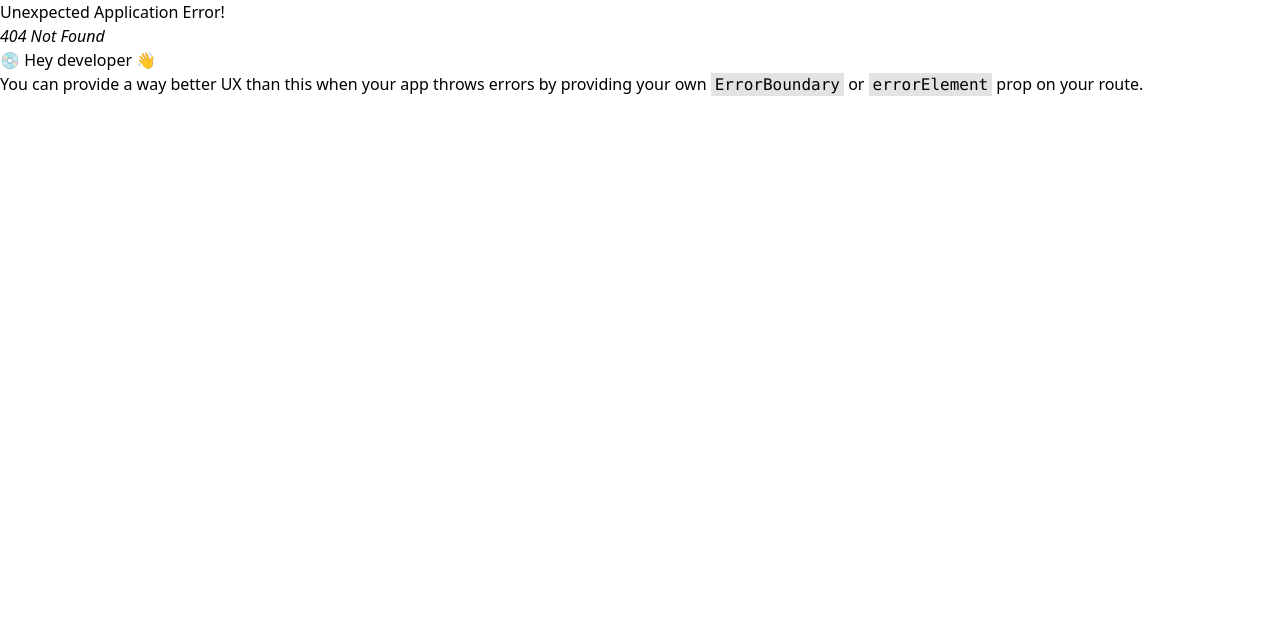
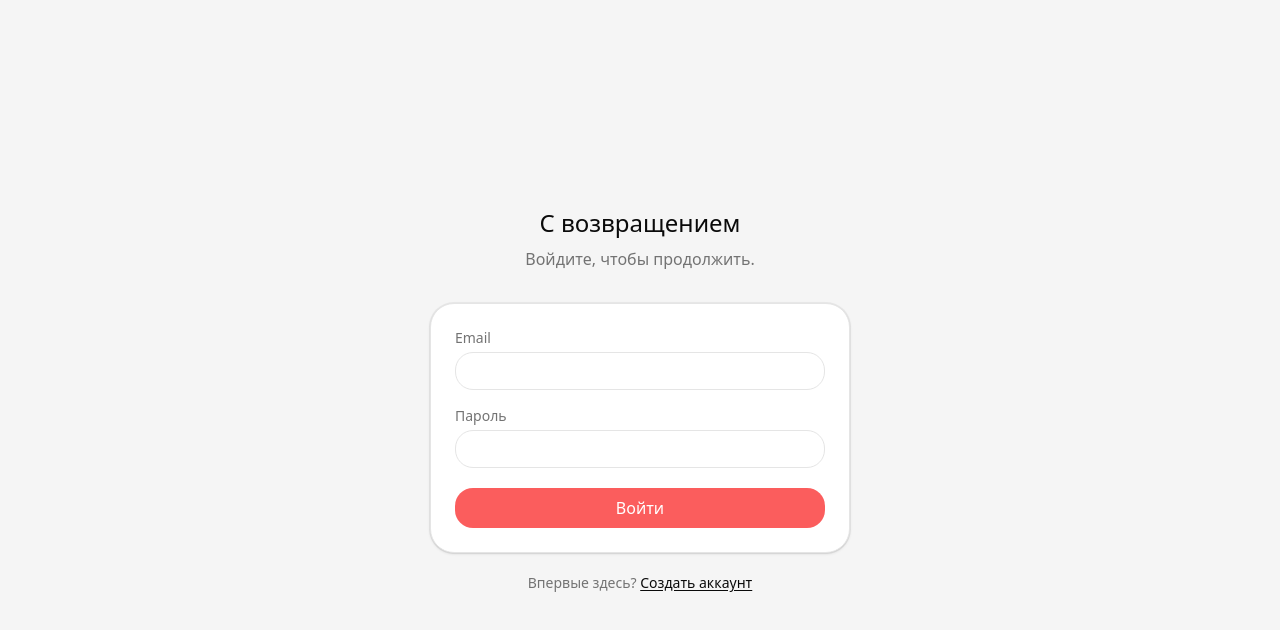
Before and after one commit to Alemy75/friends-discovery-monorepo, a React (Vite) app in the folder apps/web/: page /login in a window 1280 px wide. Before the commit this address had no page. Shown: the top 630 px of the page. Built offline with nearby package versions, Linux system fonts and the light colour scheme; no server answers.

Commit message:
feat(web): login screen + /login route

```diff
--- /dev/null
+++ b/apps/web/src/routes/login.route.tsx
@@ -0,0 +1,63 @@
+import { useEffect, useRef, useState } from 'react';
+import { useForm } from 'react-hook-form';
+import { zodResolver } from '@hookform/resolvers/zod';
+import { Link, useNavigate } from 'react-router-dom';
+import { useAuth } from '../auth/use-auth';
+import { loginSchema, type LoginValues } from '../auth/schemas';
+import { authErrorMessage } from '../auth/auth-error';
+import { AuthCard } from '../auth/auth-card';
+import { Input } from '../ui/input';
+import { Button } from '../ui/button';
+
+export function LoginScreen() {
+  const { login } = useAuth();
+  const navigate = useNavigate();
+  const [formError, setFormError] = useState<string | null>(null);
+  const errorRef = useRef<HTMLParagraphElement>(null);
+  const {
+    register,
+    handleSubmit,
+    formState: { errors, isSubmitting },
+  } = useForm<LoginValues>({ resolver: zodResolver(loginSchema) });
+
+  useEffect(() => {
+    if (formError) errorRef.current?.focus();
+  }, [formError]);
+
+  const onSubmit = handleSubmit(async ({ email, password }) => {
+    setFormError(null);
+    try {
+      await login(email, password);
+      navigate('/');
+    } catch (err) {
+      setFormError(authErrorMessage(err, { 401: 'Неверный email или пароль' }));
+    }
+  });
+
+  return (
+    <AuthCard
+      title="С возвращением"
+      subtitle="Войдите, чтобы продолжить."
+      footer={<>Впервые здесь? <Link to="/register" className="text-ink font-medium underline underline-offset-2">Создать аккаунт</Link></>}
+    >
+      <form className="flex flex-col gap-4" onSubmit={onSubmit} noValidate>
+        <label className="flex flex-col gap-1 text-sm font-geist text-mid-gray">
+          Email
+          <Input type="email" autoComplete="email" {...register('email')} />
+          {errors.email ? <span className="text-xs text-ember">Введите корректный email</span> : null}
+        </label>
+        <label className="flex flex-col gap-1 text-sm font-geist text-mid-gray">
+          Пароль
+          <Input type="password" autoComplete="current-password" {...register('password')} />
+          {errors.password ? <span className="text-xs text-ember">Введите пароль</span> : null}
+        </label>
+        {formError ? (
+          <p ref={errorRef} role="alert" tabIndex={-1} className="text-sm text-ember outline-none">
+            {formError}
+          </p>
+        ) : null}
+        <Button type="submit" className="mt-1 w-full" disabled={isSubmitting}>Войти</Button>
+      </form>
+    </AuthCard>
+  );
+}
--- a/apps/web/src/routes/router.tsx
+++ b/apps/web/src/routes/router.tsx
@@ -3,9 +3,11 @@ import { AppShell } from './app-shell';
 import { HomeRoute } from './home.route';
 import { RegisterScreen } from './register.route';
 import { VerifyScreen } from './verify.route';
+import { LoginScreen } from './login.route';
 
 export const router = createBrowserRouter([
   { path: '/register', element: <RegisterScreen /> },
   { path: '/verify', element: <VerifyScreen /> },
+  { path: '/login', element: <LoginScreen /> },
   { path: '/', element: <AppShell />, children: [{ index: true, element: <HomeRoute /> }] },
 ]);
```
Also changed, not shown: 1 other file (tests, documents, lock files or other folders).
